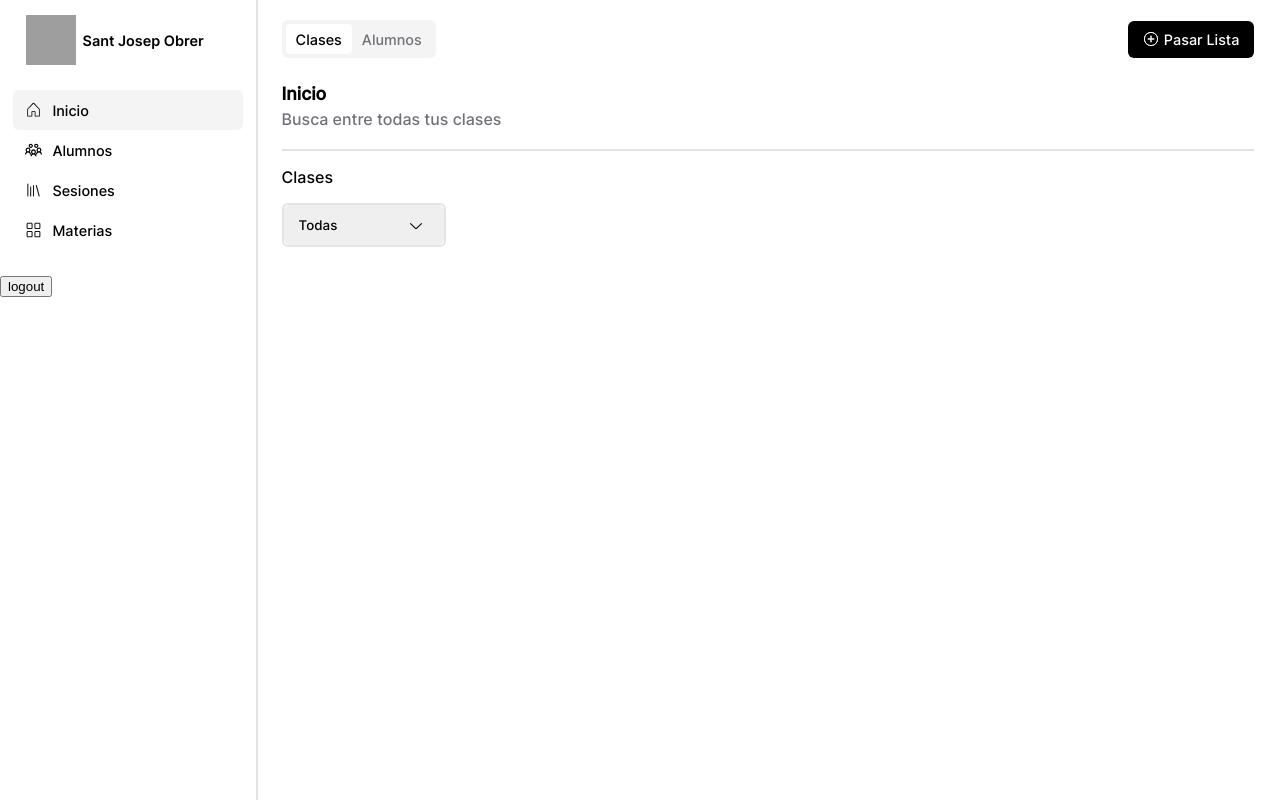
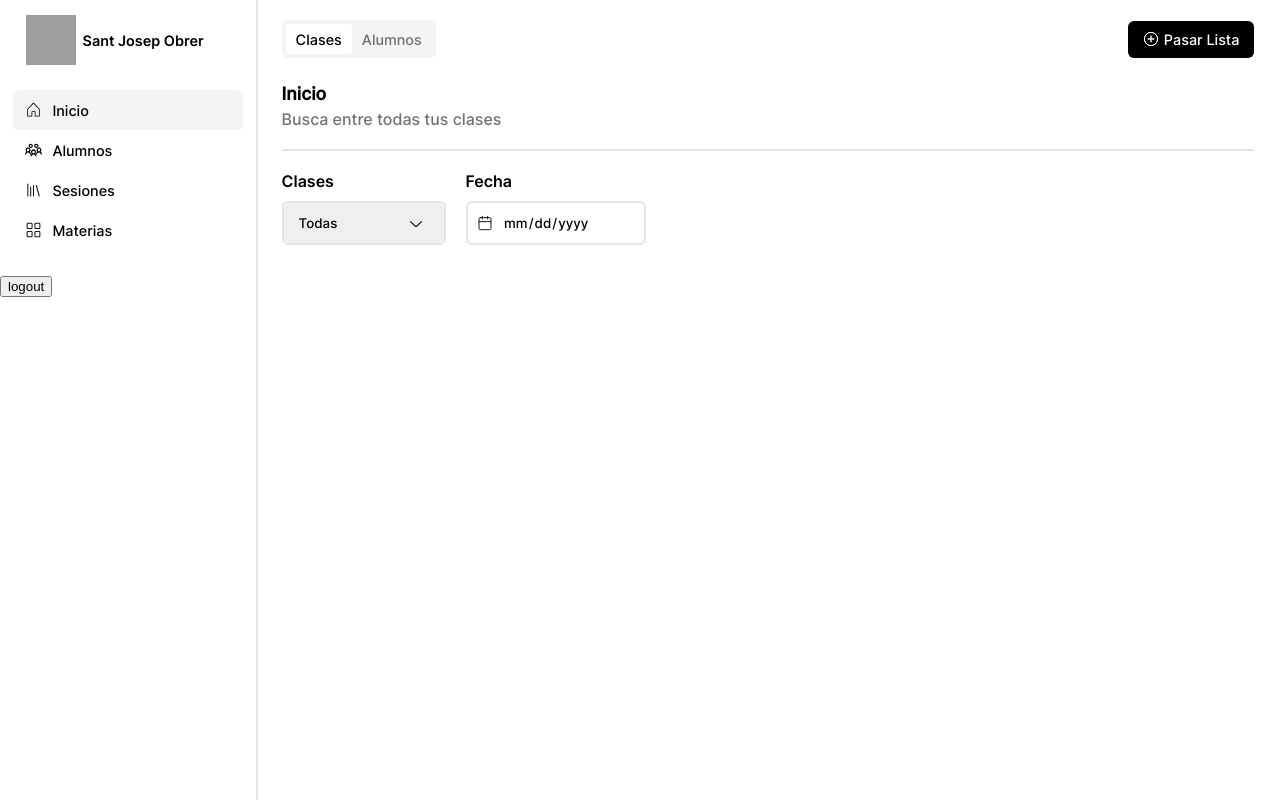
Before and after one commit to Marccb18/Extraescolares-SJO, a PHP site: page /profesor/profesor_dashboard.php in a window 1280 px wide. Run offline with PHP 8.4, Linux system fonts and the light colour scheme; the visitor is signed in with stand-in values (Sample User, id 1); data comes from the database, SQL or seed files in the repository; grey boxes are pictures that could not be loaded.

Commit message:
css de seleccion de fecha

```diff
--- a/assets/css/profesor_dashboard.css
+++ b/assets/css/profesor_dashboard.css
@@ -10,8 +10,6 @@
     font-family: Inter-XB;
     src: url(../fonts/Inter-Bold.ttf);
 }
-
-
 
 body {
     margin: 0;
@@ -197,6 +195,26 @@ body {
     color: rgba(113, 113, 122, 1);
 }
 
+#filter {
+    display: flex;
+    flex-wrap: nowrap;
+    align-items: center;
+    gap: 20px;
+    margin-top: 20px;
+}
+
+#filter p {
+    font-family: Inter-B;
+    margin: 0;
+    padding: 0;
+}
+
+#clases, #fecha {
+    display: flex;
+    flex-direction: column;
+    gap: 10px;
+}
+
 #select-container {
     display: inline-block;
     position: relative;
@@ -229,3 +247,47 @@ body {
     top: 32.5%;
     pointer-events: none;
 }
+
+#date-container {
+    display: inline-block;
+    position: relative;
+    width: fit-content;
+    height: fit-content;
+    margin: 0;
+    border: 2px solid rgba(228, 228, 231, 1);
+    border-radius: 6px;
+}
+
+#date-container img {
+    position: absolute;
+    pointer-events: none;
+    top: 30%;
+    left: 10px;
+    margin: 0;
+    padding: 0;
+}
+
+#date-container input {
+    display: grid;
+    appearance: none;
+    font-family: Inter;
+    background-color: white;
+    width: 11rem;
+    height: 2.5rem;
+    border: none;
+    outline: none;
+    border-radius: 6px;
+    margin: 0;
+    padding: 0;
+    justify-content: space-around;
+    align-items: center;
+}
+
+#date-container input[type="date"]::-webkit-calendar-picker-indicator {
+    position: absolute;
+    opacity: 0;
+    width: 100%;
+    height: 100%;
+    color: transparent;
+    background-color: transparent;
+}
--- a/profesor/profesor_dashboard.php
+++ b/profesor/profesor_dashboard.php
@@ -98,6 +98,13 @@
                         <img src="../assets/img/arrow-select.svg" alt="Arrow Select">
                     </div>
                 </div>
+                <div id="fecha">
+                    <p>Fecha</p>
+                    <div id="date-container">
+                        <img src="../assets/img/Calendar.svg" alt="Calendar">
+                        <input type="date">
+                    </div>
+                </div>
             </div>
         </div>
     </div>
```
Also changed, not shown: assets/img/Calendar.svg (added).
